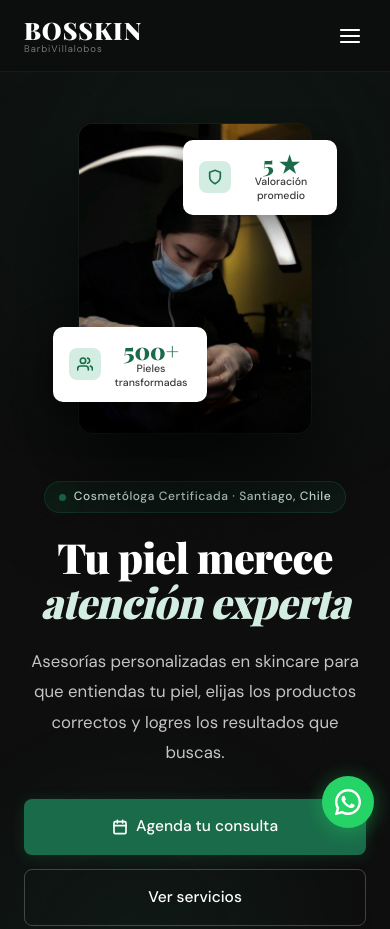
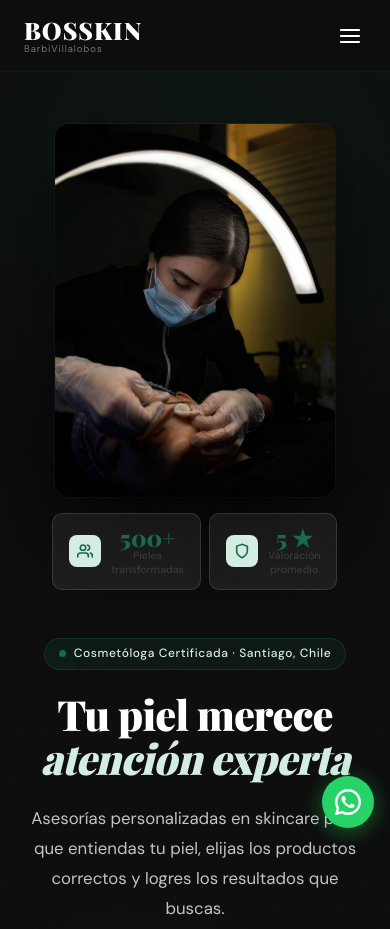
Before and after one commit to luisjap/bosskin, a website: page index.html in a window 390 px wide. Shown: the top 929 px of the page. Drawn offline with nearby package versions, Linux system fonts and the light colour scheme; a web font is replaced by a local one.

Commit message:
Hero: badges debajo de la foto, no encima

```diff
--- a/index.html
+++ b/index.html
@@ -170,7 +170,7 @@
     .hero-trust-txt { font-size: .82rem; color: var(--g-light); }
     .hero-trust-txt strong { color: var(--white); }
 
-    .hero-photo-col { position: relative; max-width: 420px; margin-left: auto; margin-right: auto; width: 100%; padding: 0 36px; }
+    .hero-photo-col { position: relative; max-width: 420px; margin-left: auto; margin-right: auto; width: 100%; }
     .hero-ring { position: absolute; inset: -20px; border-radius: calc(var(--r) + 6px); border: 1px dashed rgba(26,107,74,.25); pointer-events: none; }
     .hero-ring-2 { position: absolute; inset: -40px; border-radius: calc(var(--r) + 14px); border: 1px dashed rgba(26,107,74,.1); pointer-events: none; }
     .hero-img-wrap { aspect-ratio: 3/4; border-radius: var(--r); overflow: hidden; position: relative; box-shadow: 0 48px 96px rgba(0,0,0,.7), 0 0 0 1px rgba(255,255,255,.05); }
@@ -178,9 +178,13 @@
     .photo-ph { width: 100%; height: 100%; display: flex; flex-direction: column; align-items: center; justify-content: center; gap: 18px; background: linear-gradient(155deg,#131a15 0%,#1a2820 50%,#101510 100%); color: var(--g-mid); font-size: .8rem; text-align: center; padding: 24px; }
     .photo-ph-ring { width: 88px; height: 88px; border-radius: 50%; background: rgba(26,107,74,.1); border: 1.5px dashed rgba(26,107,74,.35); display: flex; align-items: center; justify-content: center; }
 
-    .hero-stat { position: absolute; background: var(--white); color: var(--black); padding: 12px 16px; border-radius: 10px; box-shadow: 0 12px 36px rgba(0,0,0,.55); display: flex; align-items: center; gap: 10px; animation: badgePop .5s var(--ease) both; }
-    .hero-stat-1 { bottom: 32px; left: -4px; animation-delay: .8s; }
-    .hero-stat-2 { top: 32px; right: -4px; animation-delay: 1s; }
+    .hero-stats-row { display: flex; gap: 12px; margin-top: 16px; justify-content: center; }
+    .hero-stat { background: rgba(255,255,255,.07); border: 1px solid rgba(255,255,255,.12); color: var(--white); padding: 12px 16px; border-radius: 10px; display: flex; align-items: center; gap: 10px; animation: badgePop .5s var(--ease) both; flex: 1; backdrop-filter: blur(8px); }
+    .hero-stat-1 { animation-delay: .8s; }
+    .hero-stat-2 { animation-delay: 1s; }
+    .stat-ico { background: rgba(26,107,74,.25); }
+    .stat-n { color: var(--emerald-lt); }
+    .stat-l { color: rgba(255,255,255,.6); }
     .stat-ico { width: 32px; height: 32px; background: var(--emerald-lt); border-radius: 8px; display: flex; align-items: center; justify-content: center; flex-shrink: 0; }
     .stat-n { font-family: var(--font-t); font-size: 1.45rem; font-weight: 900; color: var(--emerald); line-height: 1; display: block; }
     .stat-l { font-size: .66rem; color: var(--g-dark); font-weight: 500; max-width: 80px; line-height: 1.3; display: block; }
@@ -333,9 +337,8 @@
       .hero-inner { grid-template-columns: 1fr; text-align: center; padding: 52px 24px; gap: 48px; }
       .hero-sub { margin: 0 auto 32px; }
       .hero-actions { justify-content: center; }
-      .hero-photo-col { order: -1; max-width: 320px; padding: 0 28px; }
-      .hero-stat-1 { left: -2px; }
-      .hero-stat-2 { right: -2px; top: 16px; }
+      .hero-photo-col { order: -1; max-width: 320px; }
+      .hero-stats-row { gap: 8px; }
       .hero-ring, .hero-ring-2 { display: none; }
       .hero-trust { justify-content: center; }
       .services-grid { grid-template-columns: 1fr; max-width: 460px; }
@@ -449,7 +452,7 @@
 
     @media (max-width: 480px) {
       :root { --py: 52px; }
-      .hero-photo-col { max-width: 280px; padding: 0 24px; }
+      .hero-photo-col { max-width: 280px; }
       .services-grid { max-width: 100%; }
       .svc-card { padding: 24px 18px; }
       .svc-img { width: calc(100% + 36px); margin: -24px -18px 18px; height: 200px; }
@@ -539,10 +542,10 @@
       <div class="hero-ring"></div>
       <div class="hero-ring-2"></div>
       <div class="hero-img-wrap">
-        <!-- ⬇ REEMPLAZAR: <img src="barbara.jpg" alt="Barbara Villalobos Cosmetóloga"> -->
         <img src="images/barbara.jpg" alt="Barbara Villalobos — Cosmetóloga Certificada" style="width:100%;height:100%;object-fit:cover;object-position:center top;">
       </div>
-      <!-- Badge 1 -->
+      <!-- Badges debajo de la foto -->
+      <div class="hero-stats-row">
         <div class="hero-stat hero-stat-1">
           <div class="stat-ico">
             <svg width="16" height="16" viewBox="0 0 24 24" fill="none" stroke="#1A6B4A" stroke-width="2.5" stroke-linecap="round"><path d="M17 21v-2a4 4 0 0 0-4-4H5a4 4 0 0 0-4 4v2"/><circle cx="9" cy="7" r="4"/><path d="M23 21v-2a4 4 0 0 0-3-3.87"/><path d="M16 3.13a4 4 0 0 1 0 7.75"/></svg>
@@ -552,7 +555,6 @@
             <span class="stat-l">Pieles transformadas</span>
           </div>
         </div>
-      <!-- Badge 2 -->
         <div class="hero-stat hero-stat-2">
           <div class="stat-ico">
             <svg width="16" height="16" viewBox="0 0 24 24" fill="none" stroke="#1A6B4A" stroke-width="2.5" stroke-linecap="round"><path d="M12 22s8-4 8-10V5l-8-3-8 3v7c0 6 8 10 8 10z"/></svg>
@@ -560,6 +562,7 @@
           <div>
             <span class="stat-n">5 ★</span>
             <span class="stat-l">Valoración promedio</span>
+          </div>
         </div>
       </div>
     </div>
```
Lines whose indentation alone changed are shown as unchanged.
